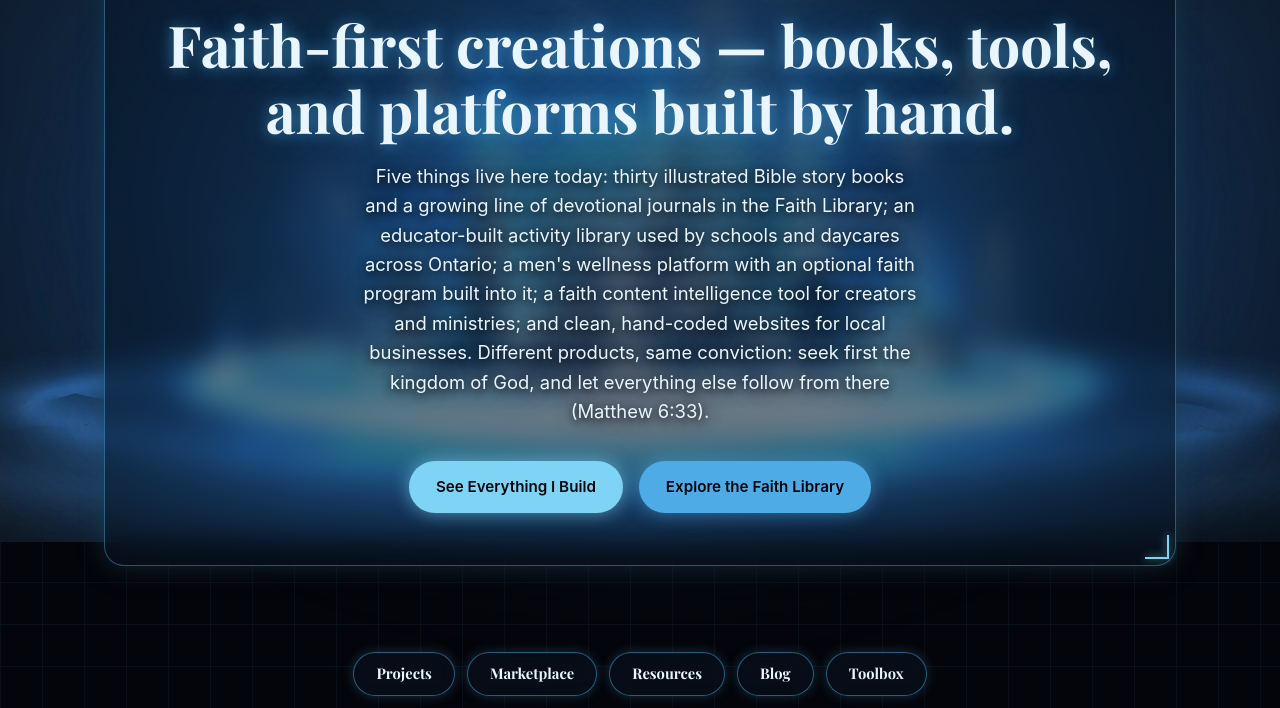
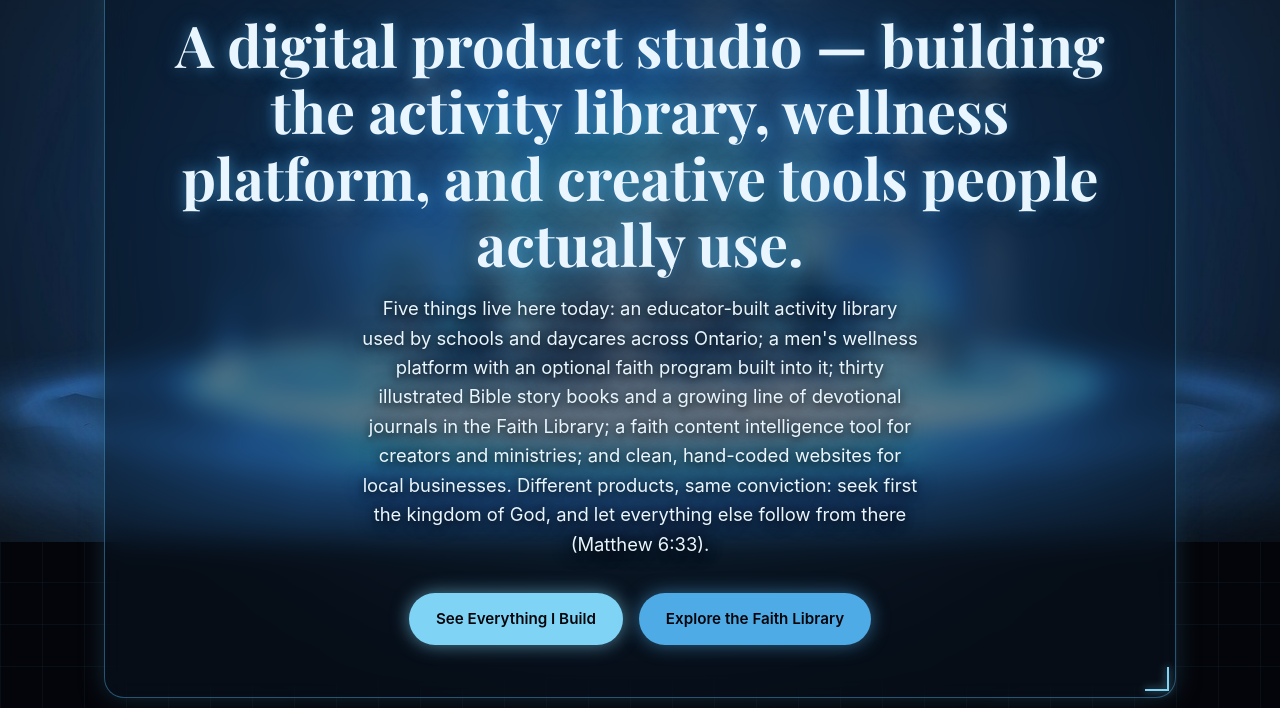
Before and after one commit to michaelbailie88-star/The-Lazy-Creator-Company, a website: page index.html in a window 1280 px wide. Shown: the part 258-966 px from the top of the page. Drawn offline with nearby package versions, Linux system fonts and the light colour scheme.

Commit message:
Home page hero: reframe title as digital product studio, not faith-first
H1 was 'Faith-first creations -- books, tools, and platforms built by
hand.' Faith is no longer in the title. New H1 leads with the studio
identity and names the three most load-bearing lines of work directly:
'A digital product studio -- building the activity library, wellness
platform, and creative tools people actually use.'

Lede paragraph: same five things, same exact wording for each --
nothing added, nothing dropped -- just reordered so the flagship,
actively-used-in-schools product (the activity library) leads instead
of the Faith Library. The closing conviction line (Matthew 6:33) stays
exactly where it was, at the end of the paragraph -- faith is still
here, just in the deeper copy, not the headline, per request.

Checked at 1440/768/390px: h1 wraps cleanly to 3/4/6 lines depending on
width with no overflow or clipping.

```diff
--- a/index.html
+++ b/index.html
@@ -40,13 +40,14 @@
   <div class="wrap">
     <div class="glass-frame">
       <div class="hero-brand-title">The <span class="brand-lazy">Lazy</span> Creator Company</div>
-      <h1>Faith-first creations &mdash; books, tools, and platforms built by hand.</h1>
-      <p class="lede">Five things live here today: thirty illustrated Bible story books and a
-      growing line of devotional journals in the Faith Library; an educator-built activity
-      library used by schools and daycares across Ontario; a men's wellness platform with an
-      optional faith program built into it; a faith content intelligence tool for creators and
-      ministries; and clean, hand-coded websites for local businesses. Different products, same
-      conviction: seek first the kingdom of God, and let everything else follow from there
+      <h1>A digital product studio &mdash; building the activity library, wellness platform,
+      and creative tools people actually use.</h1>
+      <p class="lede">Five things live here today: an educator-built activity library used by
+      schools and daycares across Ontario; a men's wellness platform with an optional faith
+      program built into it; thirty illustrated Bible story books and a growing line of
+      devotional journals in the Faith Library; a faith content intelligence tool for creators
+      and ministries; and clean, hand-coded websites for local businesses. Different products,
+      same conviction: seek first the kingdom of God, and let everything else follow from there
       (Matthew 6:33).</p>
       <div class="hero-actions">
         <a class="btn btn-gold" href="/products.html">See Everything I Build</a>
```
